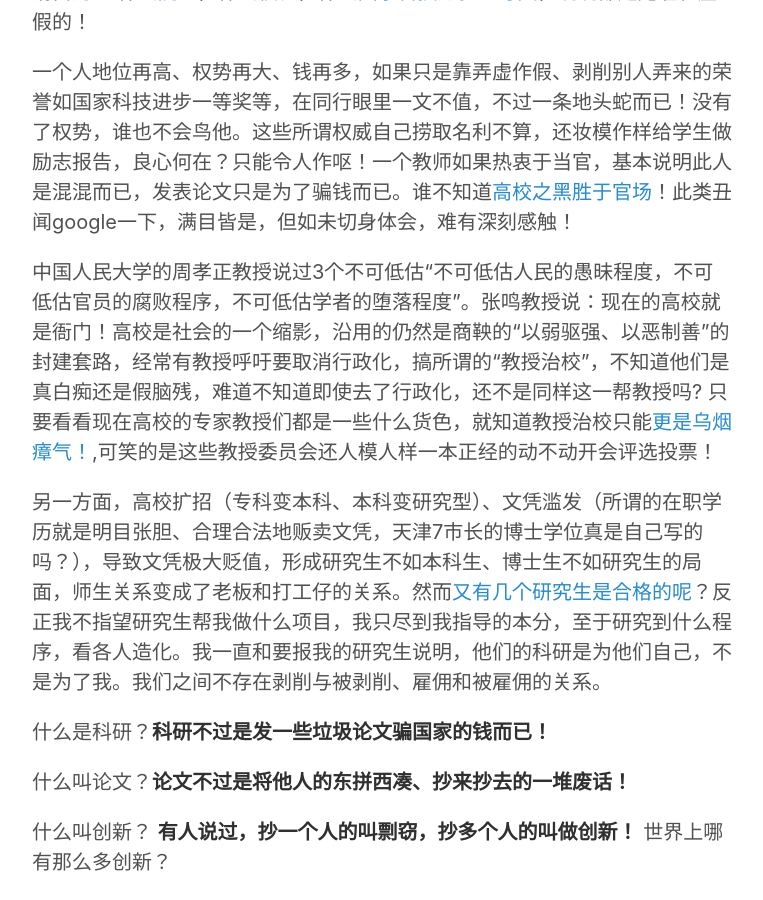
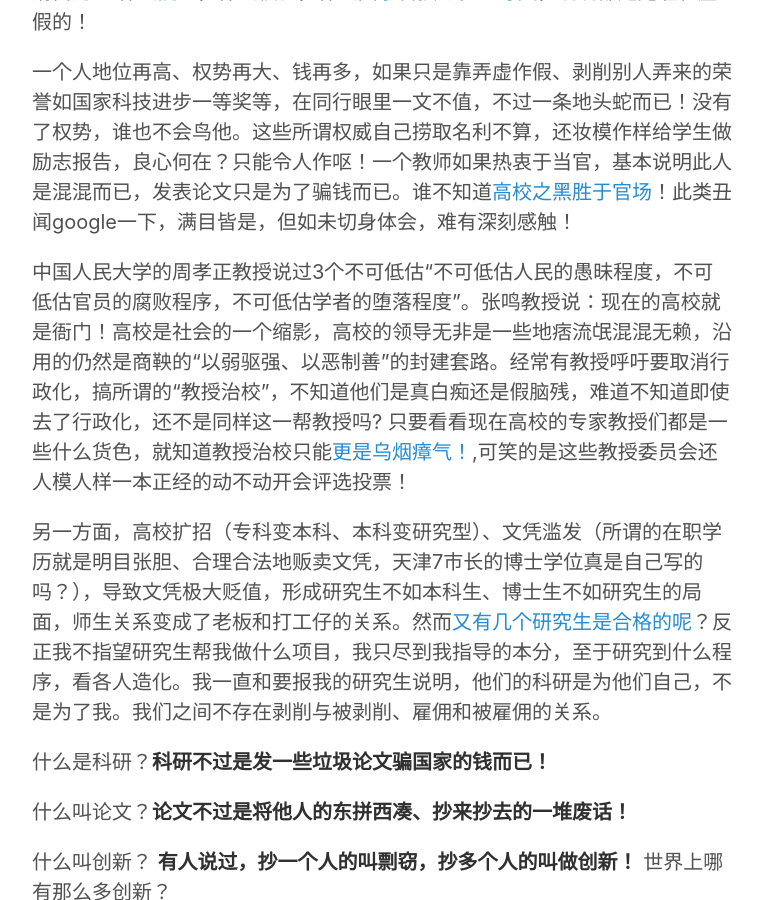
Before and after one commit to hwdong/hwdong-old.github.io, a Jekyll site: the page built from _posts/2014-01-10-不再参与任何科研项目，等待退休.md, in a window 1280 px wide and 900 px high, scrolled down 464 px. Shown: the whole window, without its empty margins (258-1021 px from the left). Built offline with Jekyll 4.4.1, drawn with Linux system fonts in a browser that asks for light colours; comment, search, counter and statistics services are not loaded.

Commit message:
Update 2014-01-10-不再参与任何科研项目，等待退休.md

```diff
--- a/_posts/2014-01-10-不再参与任何科研项目，等待退休.md
+++ b/_posts/2014-01-10-不再参与任何科研项目，等待退休.md
@@ -10,7 +10,7 @@ comments: true
 
 一个人地位再高、权势再大、钱再多，如果只是靠弄虚作假、剥削别人弄来的荣誉如国家科技进步一等奖等，在同行眼里一文不值，不过一条地头蛇而已！没有了权势，谁也不会鸟他。这些所谓权威自己捞取名利不算，还妆模作样给学生做励志报告，良心何在？只能令人作呕！一个教师如果热衷于当官，基本说明此人是混混而已，发表论文只是为了骗钱而已。谁不知道[高校之黑胜于官场](http://xcguan.net/2016/02/%E8%BE%9B%E5%85%81%E6%98%9F-%E4%B8%AD%E5%9B%BD%E9%AB%98%E6%A0%A1%E7%94%9F%E6%80%81%E4%B9%8B%E6%80%AA%E7%8E%B0%E7%8A%B6/)！此类丑闻google一下，满目皆是，但如未切身体会，难有深刻感触！
 
-中国人民大学的周孝正教授说过3个不可低估“不可低估人民的愚昧程度，不可低估官员的腐败程序，不可低估学者的堕落程度"。张鸣教授说：现在的高校就是衙门！高校是社会的一个缩影，沿用的仍然是商鞅的“以弱驱强、以恶制善”的封建套路，经常有教授呼吁要取消行政化，搞所谓的“教授治校”，不知道他们是真白痴还是假脑残，难道不知道即使去了行政化，还不是同样这一帮教授吗? 只要看看现在高校的专家教授们都是一些什么货色，就知道教授治校只能[更是乌烟瘴气！](http://hongweidong.tumblr.com/post/114817248196/%E6%95%99%E6%8E%88%E6%B2%BB%E6%A0%A1%E7%9A%84%E7%BB%93%E6%9E%9C%E6%98%AF%E4%B9%8C%E7%83%9F%E7%98%B4%E6%B0%94%E7%9A%84%E6%94%BF%E6%B2%BB%E8%A7%92%E5%8A%9B%E5%9C%BA),可笑的是这些教授委员会还人模人样一本正经的动不动开会评选投票！
+中国人民大学的周孝正教授说过3个不可低估“不可低估人民的愚昧程度，不可低估官员的腐败程序，不可低估学者的堕落程度"。张鸣教授说：现在的高校就是衙门！高校是社会的一个缩影，高校的领导无非是一些地痞流氓混混无赖，沿用的仍然是商鞅的“以弱驱强、以恶制善”的封建套路。经常有教授呼吁要取消行政化，搞所谓的“教授治校”，不知道他们是真白痴还是假脑残，难道不知道即使去了行政化，还不是同样这一帮教授吗? 只要看看现在高校的专家教授们都是一些什么货色，就知道教授治校只能[更是乌烟瘴气！](http://hongweidong.tumblr.com/post/114817248196/%E6%95%99%E6%8E%88%E6%B2%BB%E6%A0%A1%E7%9A%84%E7%BB%93%E6%9E%9C%E6%98%AF%E4%B9%8C%E7%83%9F%E7%98%B4%E6%B0%94%E7%9A%84%E6%94%BF%E6%B2%BB%E8%A7%92%E5%8A%9B%E5%9C%BA),可笑的是这些教授委员会还人模人样一本正经的动不动开会评选投票！
 
 另一方面，高校扩招（专科变本科、本科变研究型）、文凭滥发（所谓的在职学历就是明目张胆、合理合法地贩卖文凭，天津7市长的博士学位真是自己写的吗？），导致文凭极大贬值，形成研究生不如本科生、博士生不如研究生的局面，师生关系变成了老板和打工仔的关系。然而[又有几个研究生是合格的呢](http://hongweidong.tumblr.com/post/114275359696/%E8%AF%BB%E7%A0%94%E7%9C%9F%E7%9A%84%E5%80%BC%E5%BE%97%E5%90%97)？反正我不指望研究生帮我做什么项目，我只尽到我指导的本分，至于研究到什么程序，看各人造化。我一直和要报我的研究生说明，他们的科研是为他们自己，不是为了我。我们之间不存在剥削与被剥削、雇佣和被雇佣的关系。
 
```
